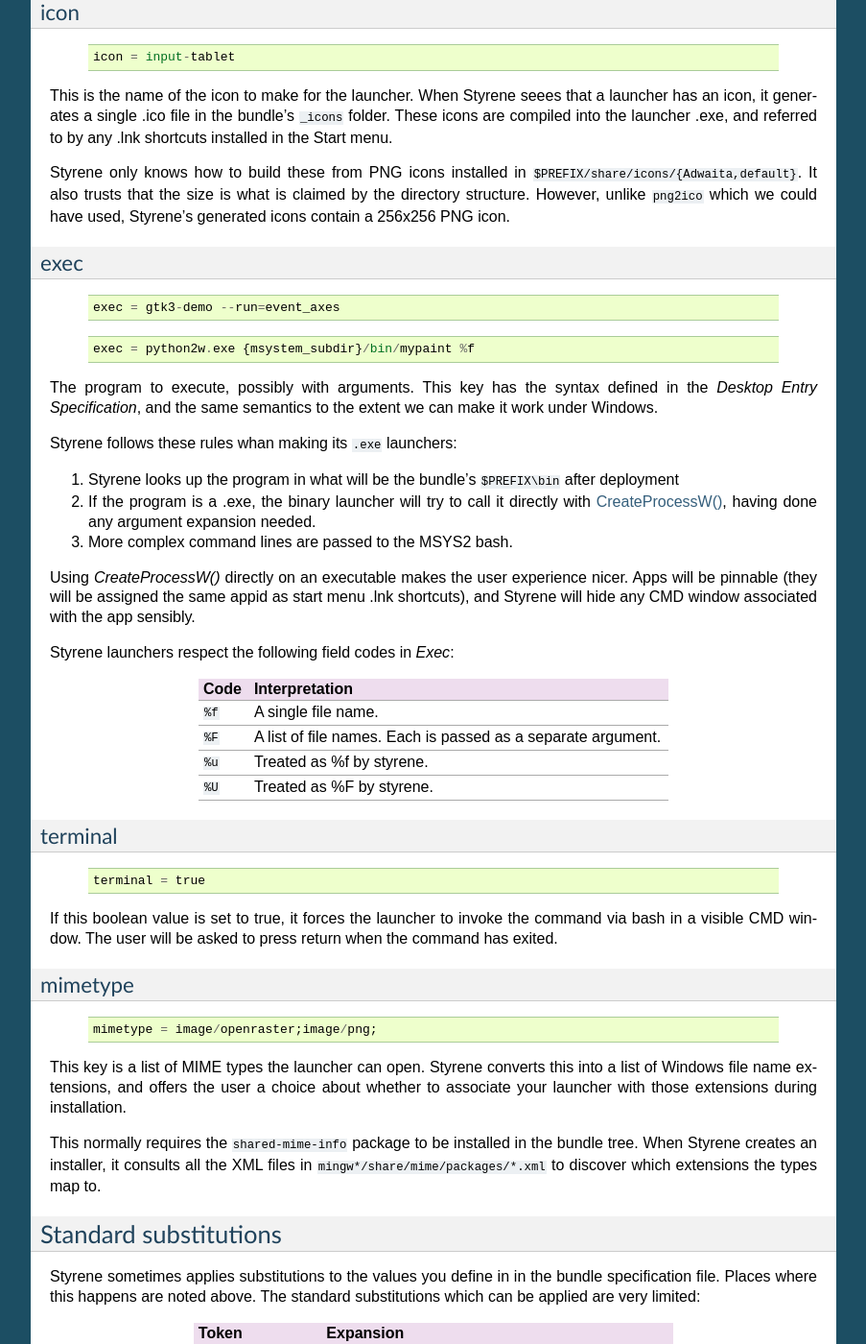
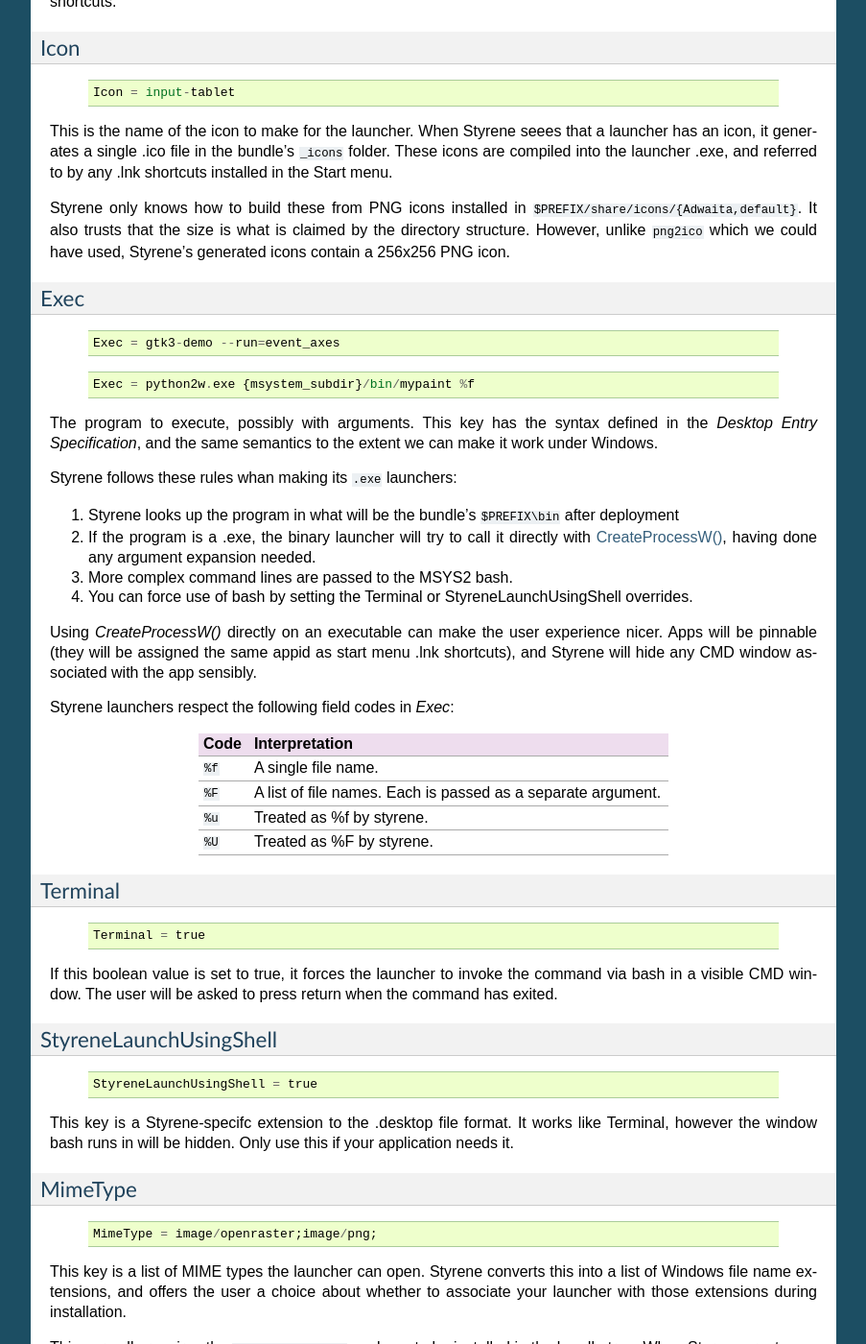
Before and after one commit to achadwick/styrene, a Sphinx documentation site: the page built from docs/bundleconf.rst, in a window 1280 px wide and 1400 px high, scrolled down 4209 px. Shown: the whole window at 96% size, without its empty margins (198-1101 px from the left). Built offline with Sphinx 7.4.7, drawn with Linux system fonts in a browser that asks for light colours; some of the changed text lies outside the part shown.

Commit message:
Add StyreneLaunchUsingShell for gtk3-demo.
It seems that mingwXX\bin\gtk3-demo.exe hangs when launching its demos
when it's run directly with CreateProcessW().

Add a new override StyreneLauncUsingShell to allow some launchers to invoke
their targets using bash without having to open a visible window.

Fix up the docs too.

```diff
--- a/docs/bundleconf.rst
+++ b/docs/bundleconf.rst
@@ -250,17 +250,21 @@
 
 All launchers need to be listed
 in the main ``[bundle]``'s ``launchers`` key.
-Launcher definitions will not be used unless they define a ``name`` and
-an ``exec`` line. Everything else is optional.
+Launcher definitions will not create anything on disk unless they define
+a ``name`` and
+an ``exec`` line.
+Everything else is optional.
+
+The keys in launcher defnition sections are case-insensitive.
 
 The values defined in a launcher definition section can use
 the standard substitution codes, as described in the section below.
 
-name
+Name
 ....
     ::
 
-        name = Event Axes
+        Name = Event Axes
 
 Provides a display name for the launcher, or overrides an existing name.
 This should be unique amongst all launchers belonging to this app: it
@@ -270,20 +274,20 @@
 The file name of the lanucher itself is derived from the .desktop file
 name, or the name of the launcher section, and cannot be changed.
 
-comment
+Comment
 .......
     ::
 
-        comment = Test fancy input events
+        Comment = Test fancy input events
 
 A short, human-readable explanation of what the launcher is or does.
 This is only used in installed start menu shortcuts.
 
-icon
+Icon
 ....
     ::
 
-        icon = input-tablet
+        Icon = input-tablet
 
 This is the name of the icon to make for the launcher.
 When Styrene seees that a launcher has an icon,
@@ -297,15 +301,15 @@
 However, unlike ``png2ico`` which we could have used,
 Styrene's generated icons contain a 256x256 PNG icon.
 
-exec
+Exec
 ....
     ::
 
-        exec = gtk3-demo --run=event_axes
+        Exec = gtk3-demo --run=event_axes
 
     ::
 
-        exec = python2w.exe {msystem_subdir}/bin/mypaint %f
+        Exec = python2w.exe {msystem_subdir}/bin/mypaint %f
 
 The program to execute, possibly with arguments.
 This key has the syntax defined in the `Desktop Entry Specification`,
@@ -322,8 +326,11 @@
 
 3. More complex command lines are passed to the MSYS2 bash.
 
+4. You can force use of bash by setting the Terminal or
+   StyreneLaunchUsingShell overrides.
+
 Using *CreateProcessW()* directly on an executable
-makes the user experience nicer.
+can make the user experience nicer.
 Apps will be pinnable
 (they will be assigned the same appid as start menu .lnk shortcuts),
 and Styrene will hide any CMD window associated with the app sensibly.
@@ -339,22 +346,32 @@
 ``%U``  Treated as %F by styrene.
 ======  ============================================================
 
-terminal
+Terminal
 ........
     ::
 
-        terminal = true
+        Terminal = true
 
 If this boolean value is set to true,
 it forces the launcher to invoke the command via bash
 in a visible CMD window.
 The user will be asked to press return when the command has exited.
 
-mimetype
+StyreneLaunchUsingShell
+.......................
+    ::
+
+        StyreneLaunchUsingShell = true
+
+This key is a Styrene-specifc extension to the .desktop file format.
+It works like Terminal, however the window bash runs in will be hidden.
+Only use this if your application needs it.
+
+MimeType
 ........
     ::
 
-        mimetype = image/openraster;image/png;
+        MimeType = image/openraster;image/png;
 
 This key is a list of MIME types the launcher can open.
 Styrene converts this into a list of Windows file name extensions,
```
Also changed, not shown: other parts of docs/bundleconf.rst (+1 -1 lines), gtk3-examples.cfg (+9 -0 lines), 1 other file.
